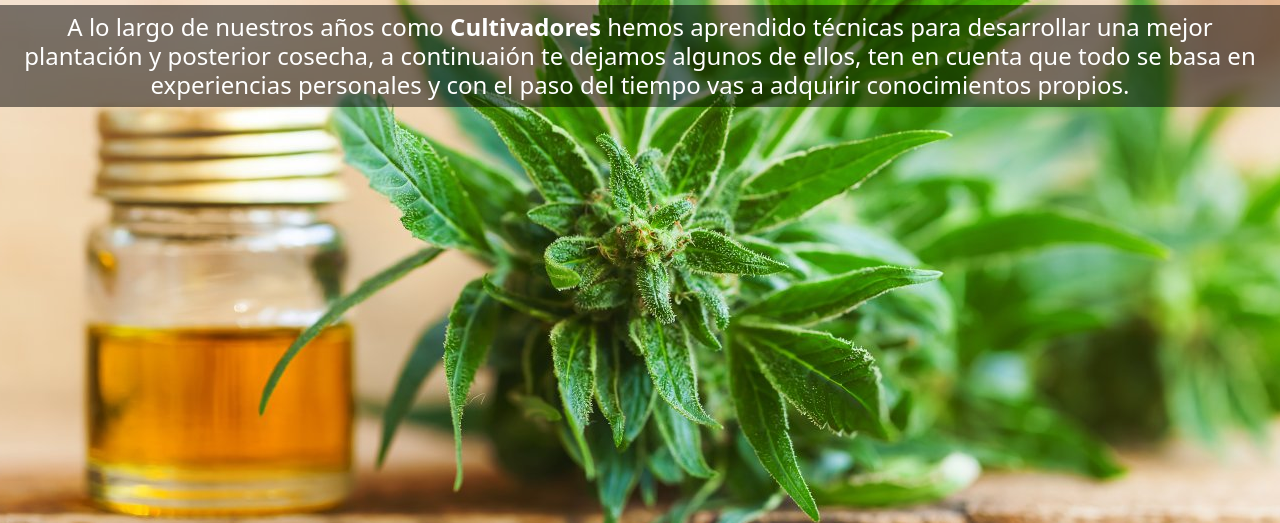
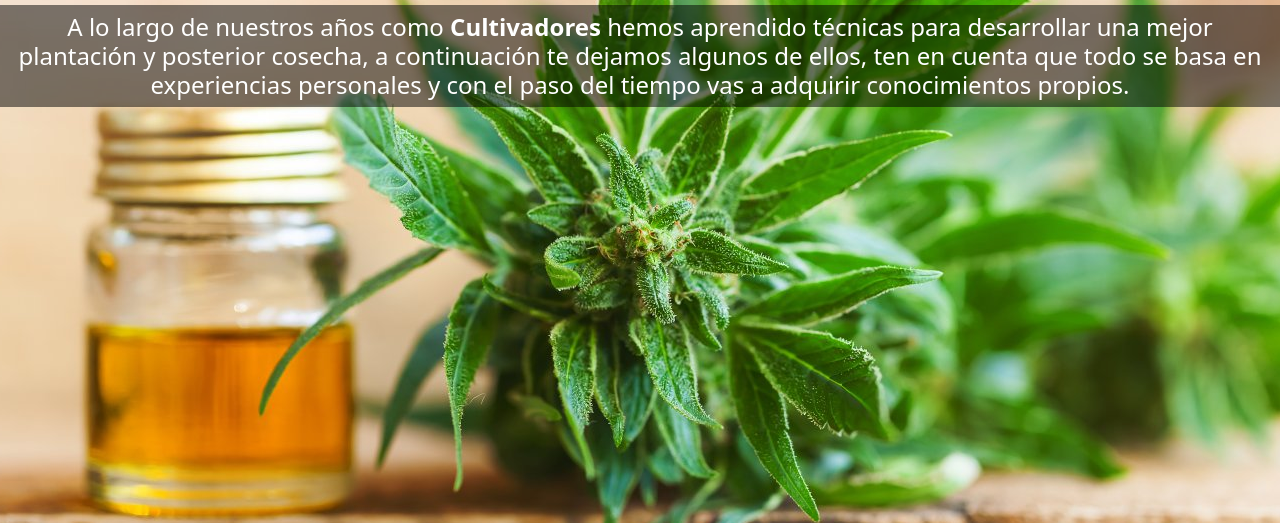
Before and after one commit to ivancollia/weedAr, a plain HTML site: page cultivo.html in a window 1280 px wide. Shown: the part 277-800 px from the top of the page. Drawn offline with nearby package versions, Linux system fonts and the light colour scheme.

Commit message:
ortografia

```diff
--- a/cultivo.html
+++ b/cultivo.html
@@ -47,7 +47,7 @@
             <div class="divCultivo">
                 <h4 class="pCultivo">
                     A lo largo de nuestros años como <b>Cultivadores</b> hemos aprendido técnicas para desarrollar una
-                    mejor plantación y posterior cosecha, a continuaión te dejamos algunos de ellos, ten en cuenta que
+                    mejor plantación y posterior cosecha, a continuación te dejamos algunos de ellos, ten en cuenta que
                     todo se basa en experiencias personales y con el paso del tiempo vas a adquirir conocimientos
                     propios.
                 </h4>
```
